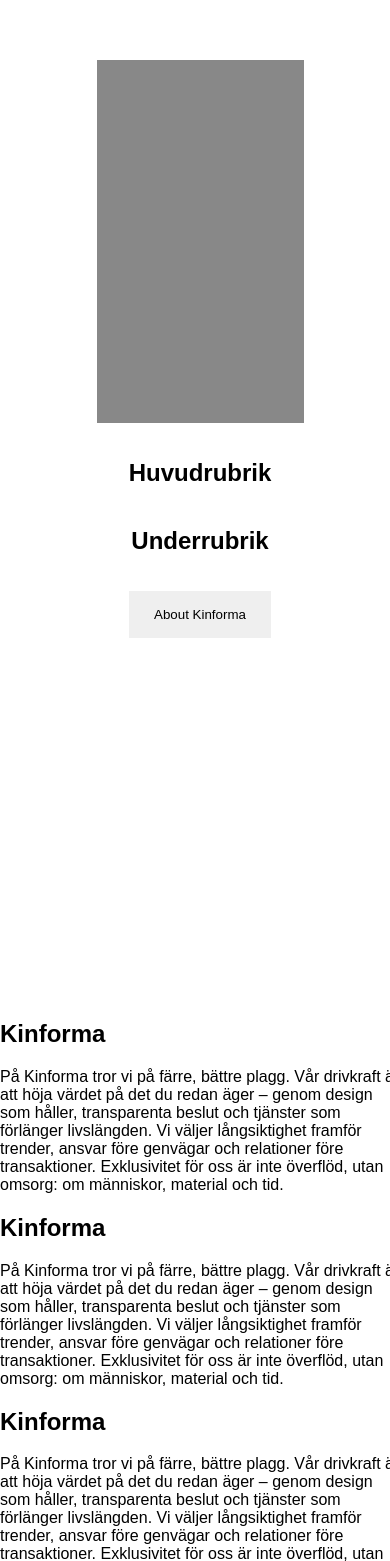
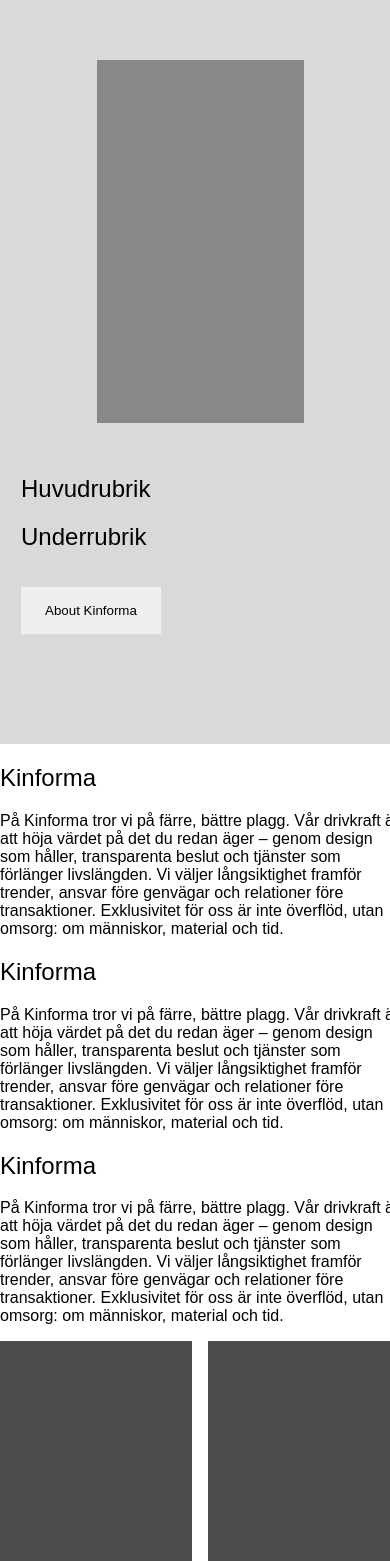
Before and after one commit to BAlmroth/Kinforma, a PHP site: page /php/index.php in a window 390 px wide; the page is wider, and only the part inside the window is pictured. Shown: the part 36-1597 px from the top of that part. Run offline with PHP 8.4, Linux system fonts and the light colour scheme.

Commit message:
finished hero mobile css and html, add: font weight var

```diff
--- a/css/hero.css
+++ b/css/hero.css
@@ -1,11 +1,12 @@
 /* === HERO === */
 .hero {
-    height: 1000px;
+    height: 46.5rem;
     display: flex;
     flex-direction: column;
     align-items: center;
     text-align: center;
     gap: 1rem;
+    background-color: var(--img-box);
 }
 
 .rotating {
@@ -19,12 +20,22 @@
 .hero-text{
     display: flex;
     flex-direction: column;
-
+    align-items: flex-start;
+    padding: 1rem;
+    width: 100vw;
 }
 
+.hero h2 {
+    margin: 0 0 1.25rem ;
+}
 .hero button {
     margin-top: 1rem;
     border: none;
     padding: 1rem 1.5rem;
 
 }
+
+h1 {
+  font-weight: 500;
+
+}
--- a/css/style.css
+++ b/css/style.css
@@ -15,6 +15,11 @@
     --h3-size: 18px;
     --p-size: 16px;
 
+
+    /* font weight */
+
+    --regular-font-weight: 500;
+
 }
 
 body {
@@ -28,3 +33,7 @@ main {
   display: flex;
   flex-direction: column;
 }
+
+h1, h2{
+  font-weight: var(--regular-font-weight);
+}
```
Also changed, not shown: php/hero.php (+6 -1 lines).
